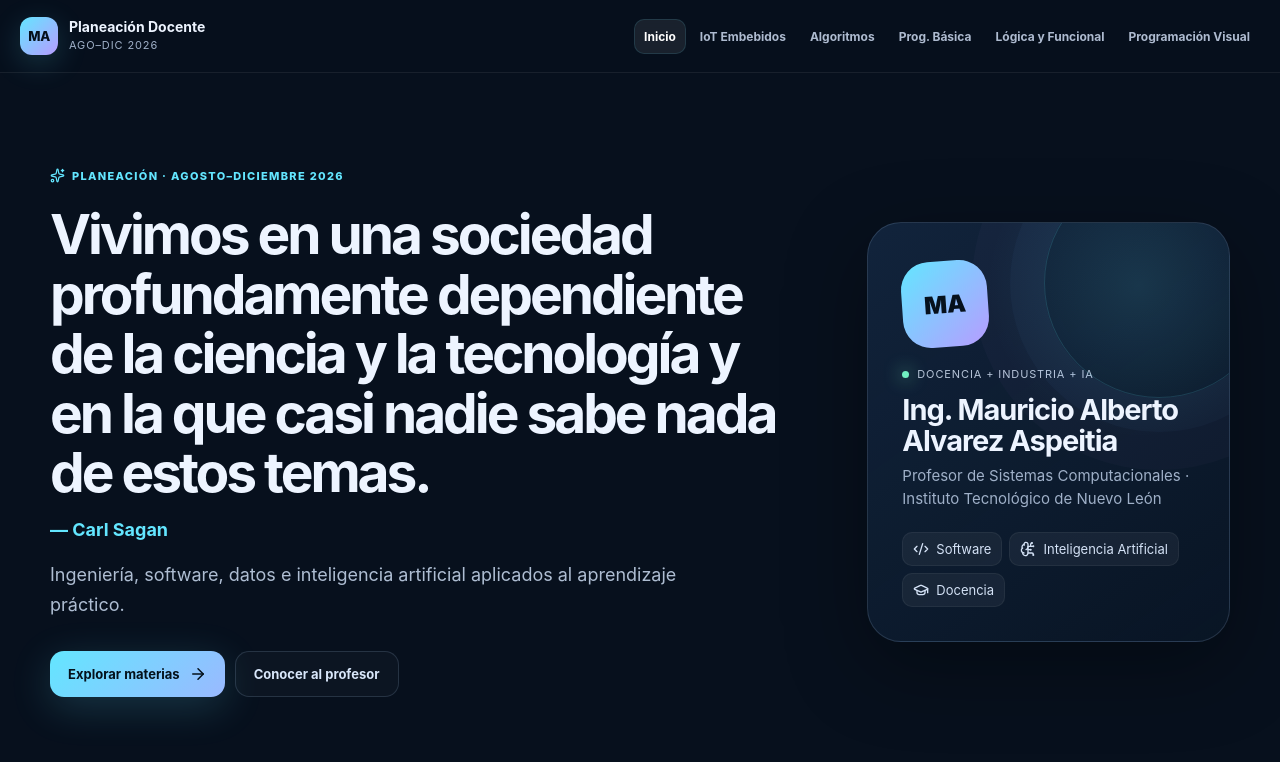
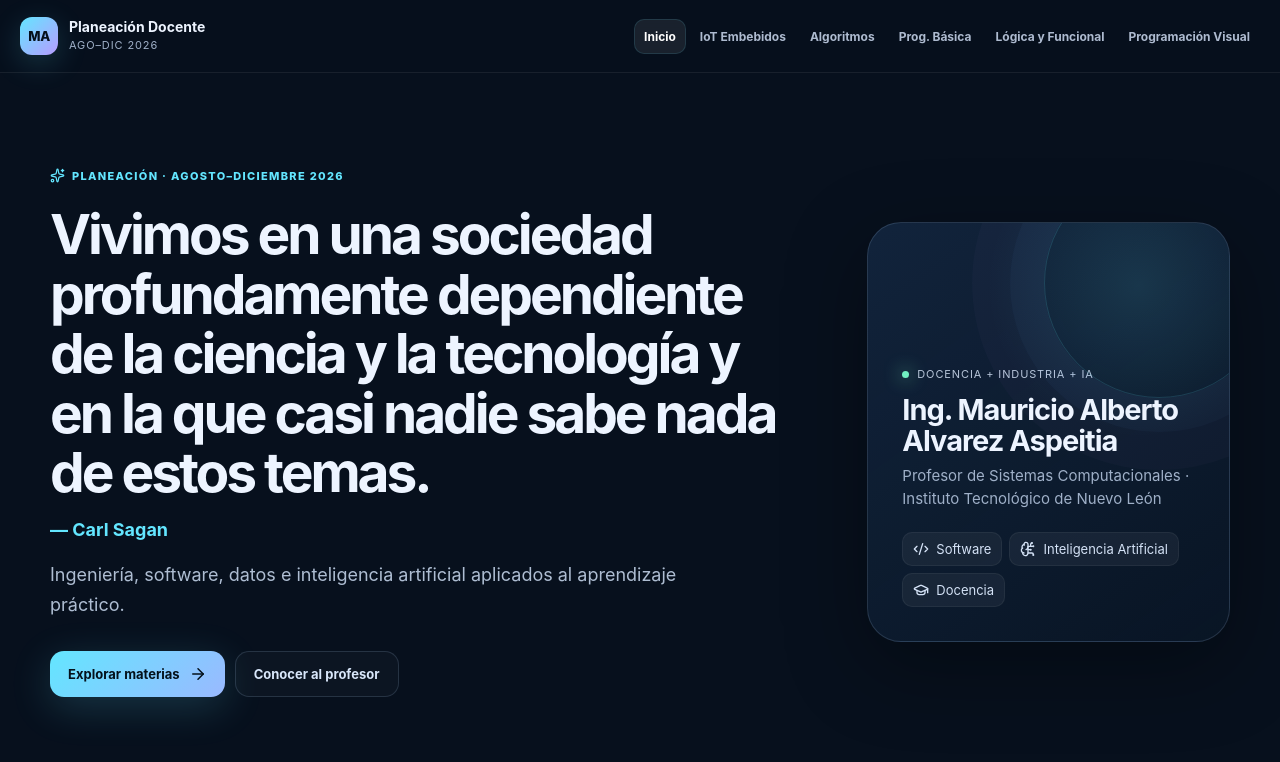
Before and after one commit to ElRegioMau/PlaneacionITNLAgo-Dic2026, a React (Vite) app: page / in a window 1280 px wide. Shown: the top 762 px of the page. Built offline with nearby package versions, Linux system fonts and the light colour scheme.

Commit message:
Quitar monograma del perfil en inicio

```diff
--- a/src/pages/HomePage.tsx
+++ b/src/pages/HomePage.tsx
@@ -22,7 +22,6 @@ export default function HomePage() {
 
         <aside className="profile-orbit reveal delay-one" aria-label="Perfil docente resumido">
           <div className="orbit-glow" />
-          <div className="profile-monogram">MA</div>
           <span className="profile-status"><span /> Docencia + industria + IA</span>
           <h2>{profile.name}</h2>
           <p>{profile.role}</p>
--- a/src/styles/home.css
+++ b/src/styles/home.css
@@ -13,7 +13,6 @@
 .profile-orbit { position: relative; padding: 34px; min-height: 420px; border: 1px solid rgba(169,198,235,.17); border-radius: 34px; background: linear-gradient(145deg, rgba(19,39,65,.86), rgba(10,23,39,.75)); box-shadow: var(--shadow); overflow: hidden; display: flex; flex-direction: column; justify-content: flex-end; }
 .profile-orbit::before { content:""; position:absolute; inset: 0; background: radial-gradient(circle at 75% 15%, rgba(99,230,255,.12), transparent 34%); }
 .orbit-glow { position: absolute; width: 230px; height: 230px; border: 1px solid rgba(99,230,255,.15); border-radius: 50%; top: -55px; right: -45px; box-shadow: 0 0 0 34px rgba(123,166,255,.035), 0 0 0 72px rgba(183,156,255,.025); }
-.profile-monogram { position: absolute; top: 38px; left: 34px; width: 86px; height: 86px; border-radius: 28px; display:grid; place-items:center; font-weight:900; font-size: 24px; color:#06111d; background:linear-gradient(135deg,var(--cyan),var(--violet)); transform: rotate(-4deg); }
 .profile-status { display: flex; gap: 8px; align-items:center; color:#b7c5d9; font-size:11px; text-transform:uppercase; letter-spacing:.08em; }
 .profile-status > span { width:7px; height:7px; border-radius:50%; background:var(--green); box-shadow:0 0 18px var(--green); }
 .profile-orbit h2 { font-size: 29px; line-height:1.05; letter-spacing:-.035em; margin:14px 0 9px; position:relative; }
```
